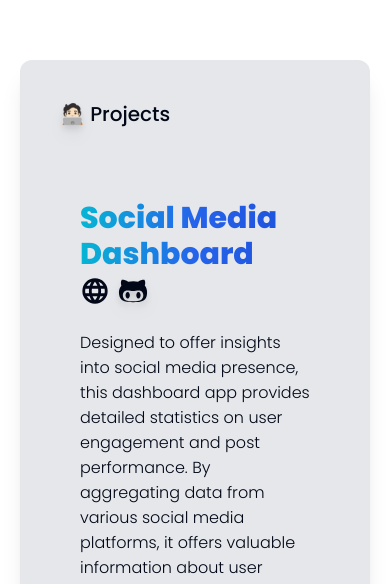
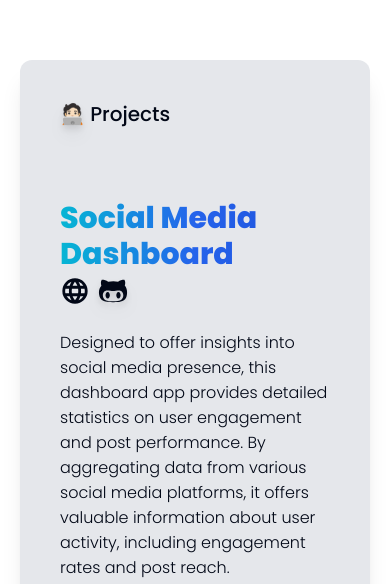
Before and after one commit to Cunegundess/DevPortifolio, a React (Vite) app: page / in a window 390 px wide. Shown: the part 2595-3179 px from the top of the page. Built offline with nearby package versions, Linux system fonts and the light colour scheme.

Commit message:
fix: projects padding

```diff
--- a/src/pages/projects.tsx
+++ b/src/pages/projects.tsx
@@ -14,10 +14,10 @@ function ProjectsPage() {
         initial={{ opacity: 0, scale: 0.9 }}
         whileInView={{ opacity: 1, scale: 1 }}
         transition={{ opacity: 0.5, duration: 0.5 }}
-        className="justify-center items-center p-10 mx-5 my-28 bg-gradient-to-b from-gray-200 via-gray-200 to-gray-300 dark:bg-gradient-to-b dark:to-slate-950 dark:from-slate-950 rounded-xl shadow-xl"
+        className="justify-center items-center py-10 px-5 md:p-10 lg:p-10 mx-5 my-28 bg-gradient-to-b from-gray-200 via-gray-200 to-gray-300 dark:bg-gradient-to-b dark:to-slate-950 dark:from-slate-950 rounded-xl shadow-xl"
       >
         <div className="flex flex-col gap-2 leading-[30px] lg:mx-36">
-          <h1 className="text-xl font-medium lg:mx-5">
+          <h1 className="text-xl font-medium px-5 lg:px-0 lg:mx-5">
             <span className="drop-shadow-lg text-xl lg:text-2xl">🧑🏻‍💻</span>{" "}
             {t("ProjectsPage.title")}
           </h1>
```
